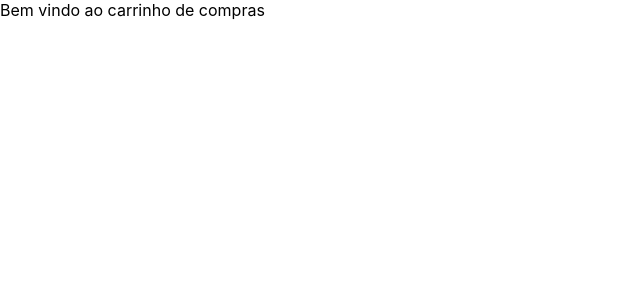
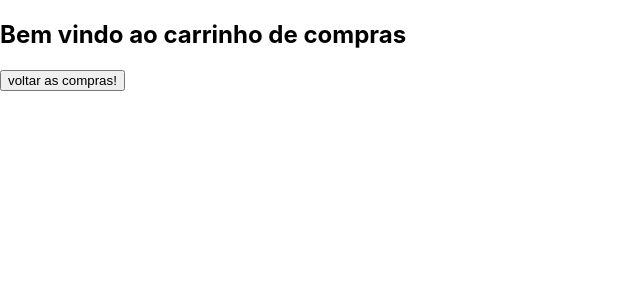
Before and after one commit to Denilson-Santuchi/My-Shopping-Cart, a React (Create React App) app in the folder my-shopping-cart/: page /cart in a window 1280 px wide. Shown: the top 300 px of the page, without its empty margins (0-640 px from the left). Built offline with nearby package versions, Linux system fonts and the light colour scheme.

Commit message:
add cart

```diff
--- a/my-shopping-cart/src/App.js
+++ b/my-shopping-cart/src/App.js
@@ -1,8 +1,11 @@
+import ProviderCart from './context/ProviderCart';
 import Routes from './routes/Routes';
 
 function App() {
   return (
-    <Routes />
+    <ProviderCart>
+      <Routes />
+    </ProviderCart>
   );
 }
 
--- /dev/null
+++ b/my-shopping-cart/src/context/Context.js
@@ -0,0 +1,5 @@
+import { createContext } from 'react';
+
+const MyContext = createContext();
+
+export default MyContext;
--- /dev/null
+++ b/my-shopping-cart/src/context/ProviderCart.js
@@ -0,0 +1,11 @@
+import React from 'react'
+import MyContext from './Context'
+
+export default function ProviderCart({ children }) {
+  const [cartProducts, setCartProducts] = React.useState([]);
+  return (
+    <MyContext.Provider value={{ cartProducts, setCartProducts }}>
+      {children}
+    </MyContext.Provider>
+  )
+}
--- a/my-shopping-cart/src/pages/Cart.js
+++ b/my-shopping-cart/src/pages/Cart.js
@@ -1,7 +1,24 @@
 import React from 'react'
+import MyContext from '../context/Context';
+import { useNavigate } from "react-router-dom";
 
 export default function Cart() {
+  const { cartProducts } = React.useContext(MyContext);
+  const navigate = useNavigate();
   return (
-    <div>Bem vindo ao carrinho de compras</div>
+    <section>
+      <h1>Bem vindo ao carrinho de compras</h1>
+      <button onClick={() => navigate("/")}>voltar as compras!</button>
+      <section>
+        {cartProducts === null ? <h1>carregando...</h1> :
+          cartProducts.map(({ image, title, price, id }) =>
+            <div key={id}>
+              <h1>{title}</h1>
+              <img src={image} alt={title} />
+              <h2>{price}</h2>
+            </div>
+          )}
+      </section>
+    </section>
   )
 }
--- a/my-shopping-cart/src/pages/ListProducts.js
+++ b/my-shopping-cart/src/pages/ListProducts.js
@@ -1,11 +1,12 @@
 import React from 'react'
 import { useNavigate } from "react-router-dom";
+import MyContext from '../context/Context';
 import useApi from '../services/api';
 
 export default function ListProducts() {
   const products = useApi();
   const navigate = useNavigate();
-  const [cartProducts, setCartProducts] = React.useState([]);
+  const {cartProducts, setCartProducts} = React.useContext(MyContext);
   return (
       <section>
         {products === null ? <h1>carregando...</h1> :
```
Lines whose indentation alone changed are shown as unchanged.
